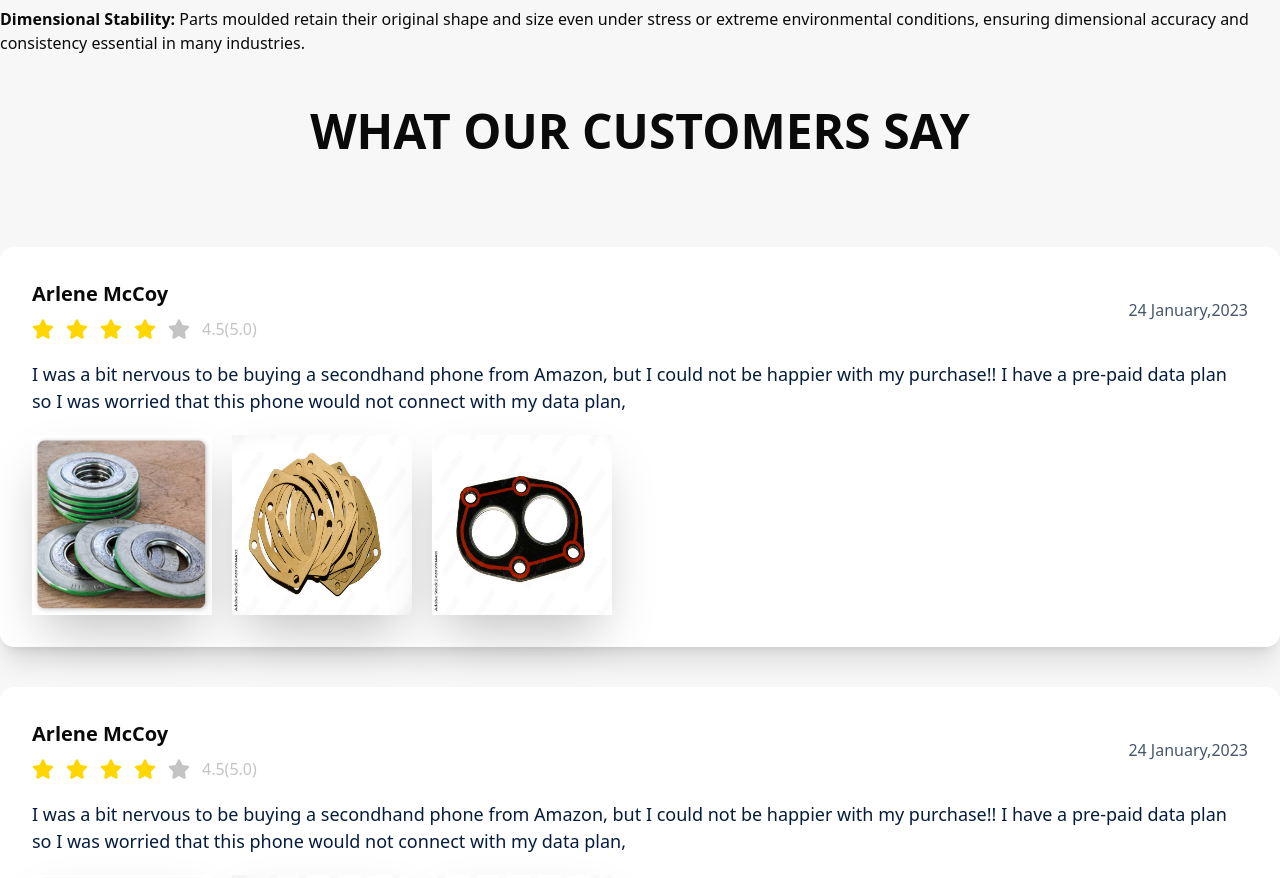
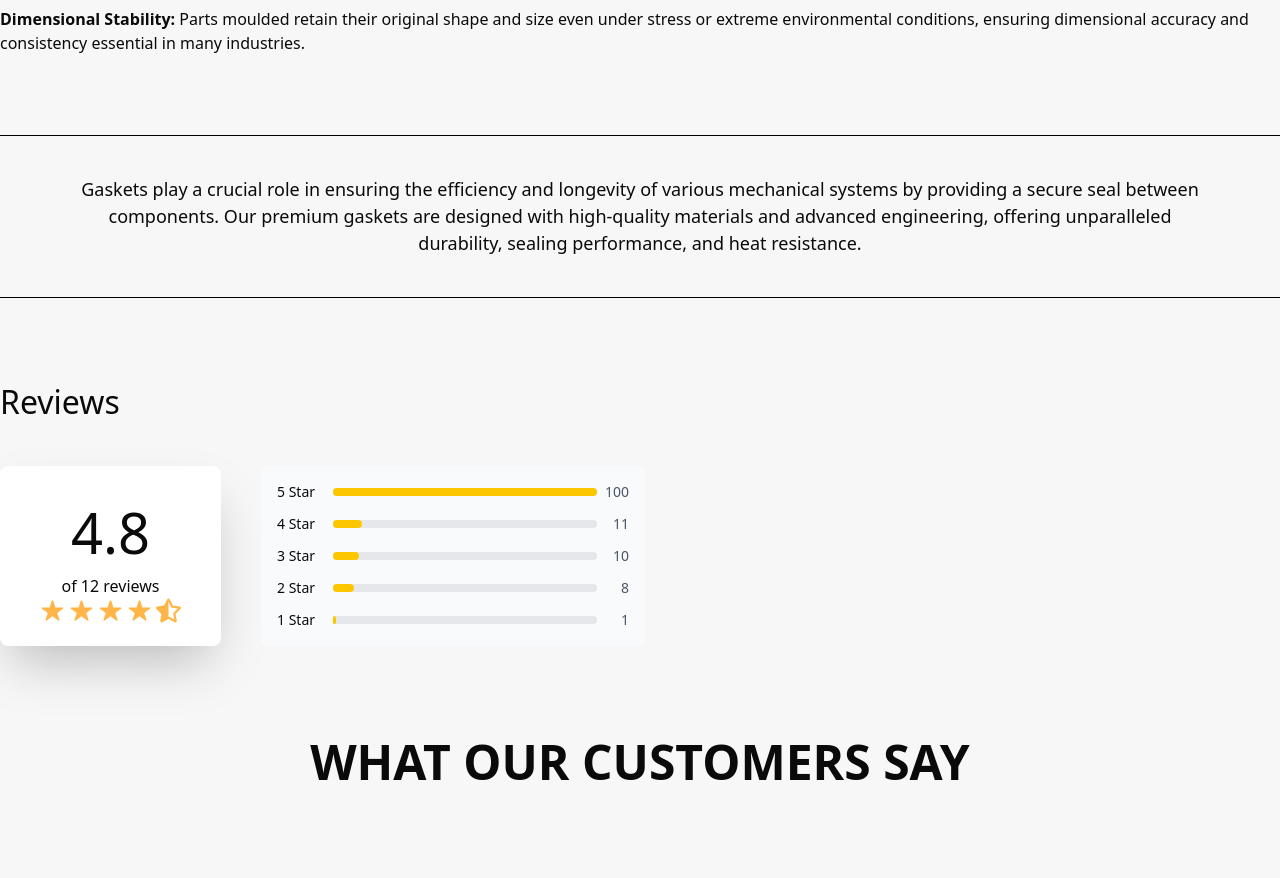
Before and after one commit to shukumar-542/my-gasket, a Next.js app: page /all-product/1 in a window 1280 px wide. Shown: the part 3560-4438 px from the top of the page. Built offline with nearby package versions, Linux system fonts and the light colour scheme.

Commit message:
Implement user rating

```diff
--- a/src/app/(withCommonLayout)/all-product/[id]/page.tsx
+++ b/src/app/(withCommonLayout)/all-product/[id]/page.tsx
@@ -13,6 +13,7 @@ import ShareExprience from "@/components/ShareExprience/ShareExprience";
 import WhatOurClientSay from "@/components/WhatOurClientSay/WhatOurClientSay";
 import Button from "@/components/Button/Button";
 import FeatureDetails from "@/components/FeatureDetails/FeatureDetails";
+import UserReview from "@/components/UserReview/UserReview";
 
 const ProductDetailsPage = () => {
   return (
@@ -182,6 +183,7 @@ const ProductDetailsPage = () => {
         />
 
         <FeatureDetails/>
+        <UserReview/>
 
         <WhatOurClientSay />
         <div className="flex justify-center py-5">
--- a/src/components/FeatureDetails/FeatureDetails.tsx
+++ b/src/components/FeatureDetails/FeatureDetails.tsx
@@ -80,6 +80,11 @@ const FeatureDetails = () => {
           consistency essential in many industries.
         </p>
       </div>
+
+    <div className=" border-b border-[#000000] mt-20 border-t py-10">
+        <p className="px-20 text-center text-[18px]">Gaskets play a crucial role in ensuring the efficiency and longevity of various mechanical systems by providing a secure seal between components. Our premium gaskets are designed with high-quality materials and advanced engineering, offering unparalleled durability, sealing performance, and heat resistance.</p>
+    </div>
+
     </div>
   );
 };
--- /dev/null
+++ b/src/components/UserReview/UserReview.tsx
@@ -0,0 +1,61 @@
+import React from "react";
+import { FaStarHalfAlt } from "react-icons/fa";
+import { IoIosStar } from "react-icons/io";
+
+interface RatingData {
+  star: number;
+  count: number;
+}
+
+const ratings: RatingData[] = [
+  { star: 5, count: 100 },
+  { star: 4, count: 11 },
+  { star: 3, count: 10 },
+  { star: 2, count: 8 },
+  { star: 1, count: 1 },
+];
+
+const UserReview = () => {
+  const getMaxCount = (data: RatingData[]) =>
+    Math.max(...data.map((item) => item.count));
+  const max = getMaxCount(ratings);
+  return (
+    <div className="my-20">
+      <p className="text-[32px]">Reviews</p>
+      <div className="flex gap-10 mt-10">
+        <div className="bg-white rounded-md shadow-2xl px-10 text-center flex flex-col justify-center">
+          <p className="text-[56px] font-medium">4.8</p>
+          <p>of 12 reviews</p>
+          <div className="flex items-center gap-1">
+            <IoIosStar size={25} color="#FFB547" />
+            <IoIosStar size={25} color="#FFB547" />
+            <IoIosStar size={25} color="#FFB547" />
+            <IoIosStar size={25} color="#FFB547" />
+            <FaStarHalfAlt size={25} color="#FFB547" />
+          </div>
+        </div>
+
+        <div className="space-y-3 bg-gray-50 p-4 rounded-md w-full max-w-sm">
+          {ratings.map(({ star, count }) => {
+            const percent = (count / max) * 100;
+
+            return (
+              <div key={star} className="flex items-center space-x-2 text-sm">
+                <div className="w-12">{star} Star</div>
+                <div className="flex-1 bg-gray-200 h-2 rounded-full relative">
+                  <div
+                    className="absolute top-0 left-0 h-2 bg-yellow-400 rounded-full"
+                    style={{ width: `${percent}%` }}
+                  ></div>
+                </div>
+                <div className="w-6 text-gray-600 text-right">{count}</div>
+              </div>
+            );
+          })}
+        </div>
+      </div>
+    </div>
+  );
+};
+
+export default UserReview;
```
